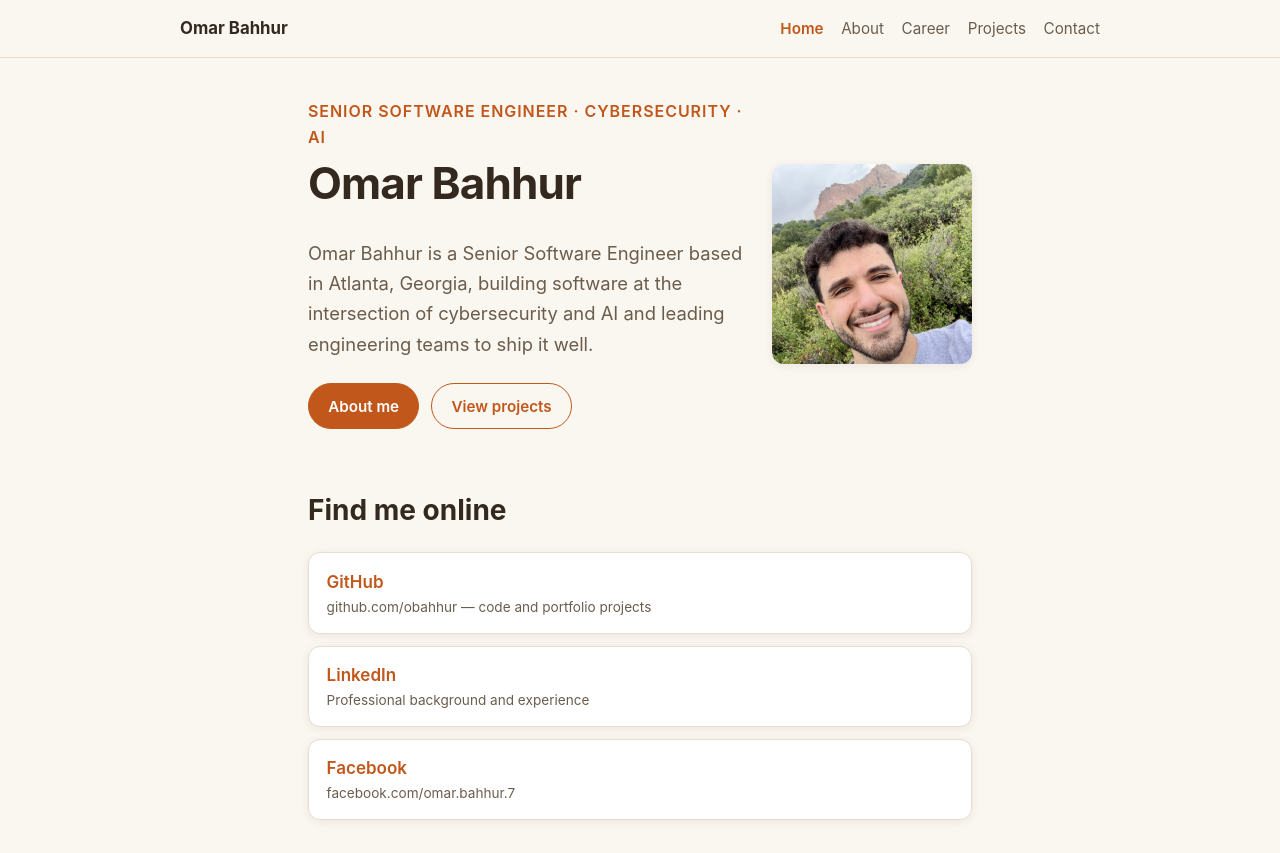
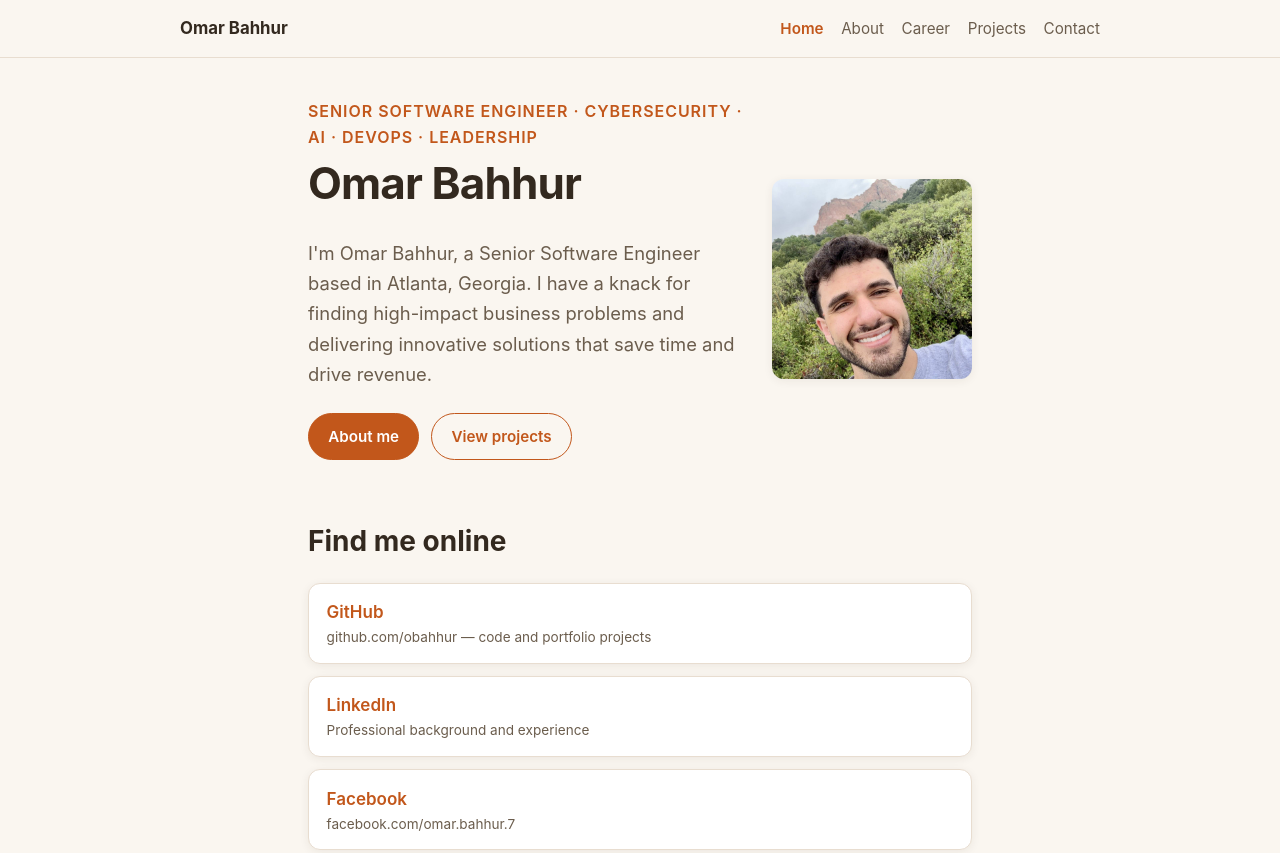
Before and after one commit to obahhur/obahhur.github.io, a plain HTML site: page index.html in a window 1280 px wide. Shown: the top 853 px of the page. Drawn offline with Linux system fonts and the light colour scheme.

Commit message:
Update index.html

```diff
--- a/index.html
+++ b/index.html
@@ -81,12 +81,12 @@
         <img src="images/omar-bahhur.jpg" alt="Portrait of Omar Bahhur" width="200" height="200">
       </figure>
       <div>
-        <p class="hero__role">Senior Software Engineer · Cybersecurity · AI</p>
+        <p class="hero__role">Senior Software Engineer · Cybersecurity · AI · DevOps · Leadership</p>
         <h1>Omar Bahhur</h1>
         <p class="lede">
-          Omar Bahhur is a Senior Software Engineer based in Atlanta, Georgia,
-          building software at the intersection of cybersecurity and AI and
-          leading engineering teams to ship it well.
+          I'm Omar Bahhur, a Senior Software Engineer based in Atlanta, Georgia.
+          I have a knack for finding high-impact business problems and delivering
+          innovative solutions that save time and drive revenue.
         </p>
         <div class="button-row">
           <a class="button" href="about.html">About me</a>
```
